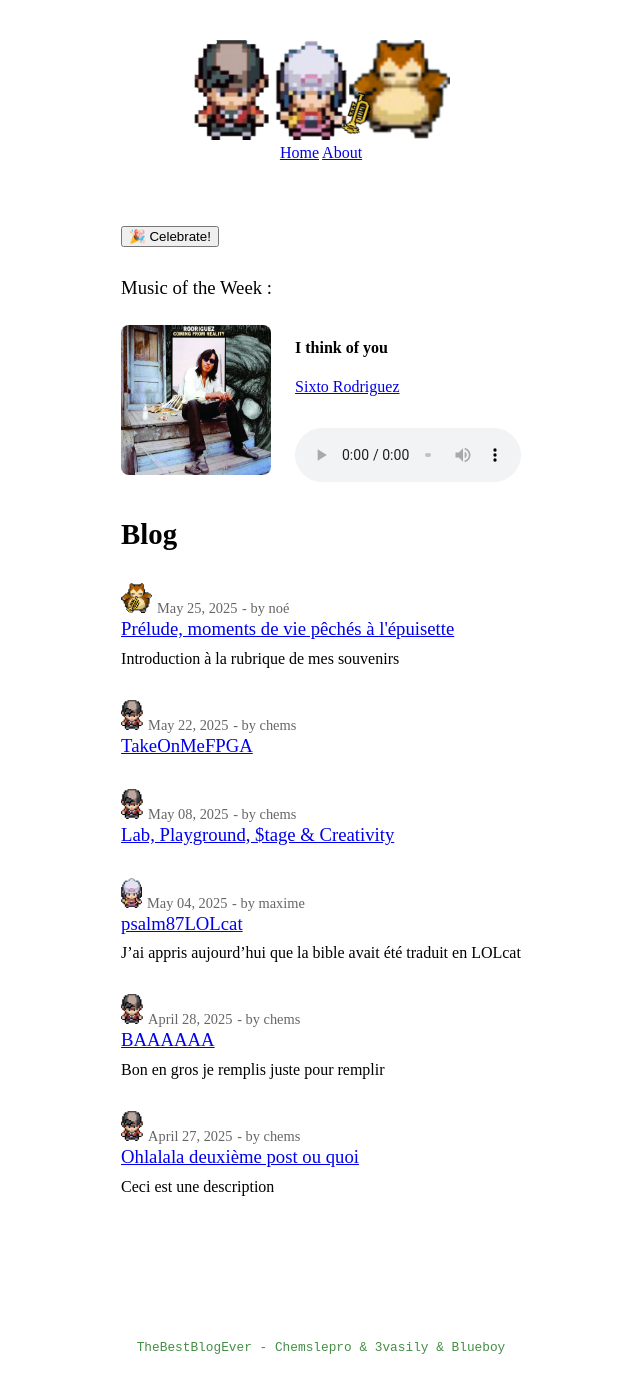
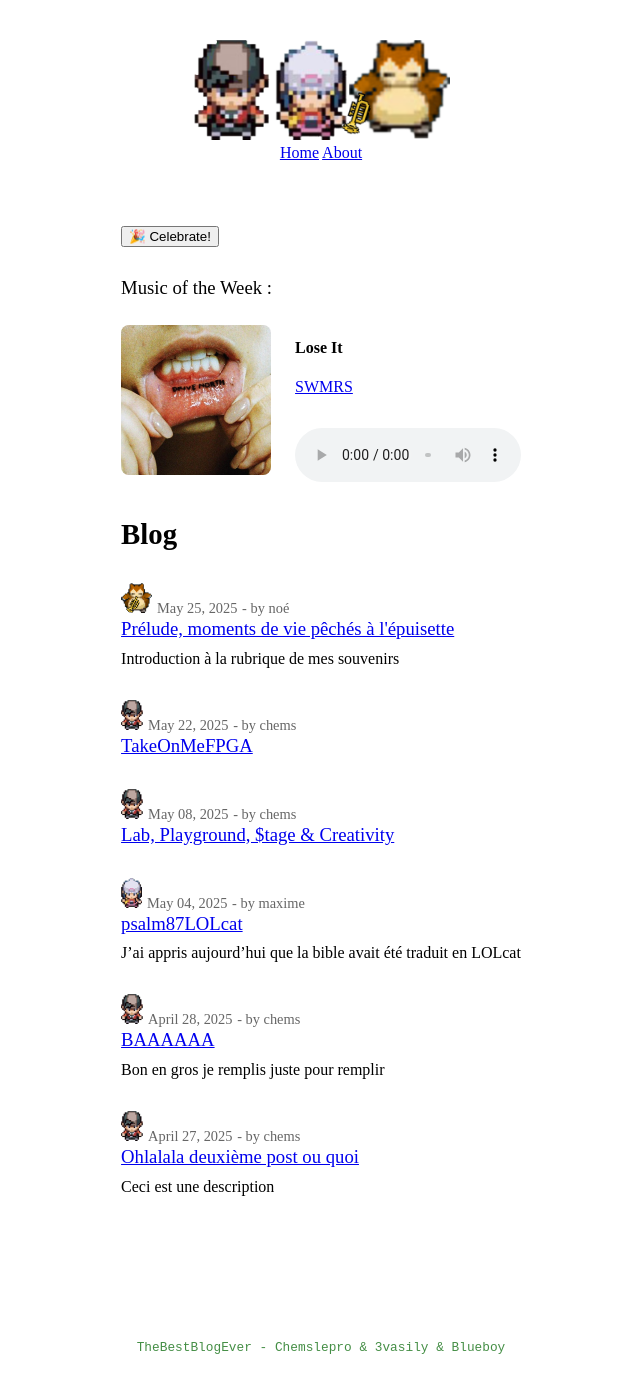
Before and after one commit to 3imaginaryboys3/3imaginaryboys3.github.io, a Jekyll site: the page built from index.markdown, in a window 1280 px wide. Shown: the whole page, without its empty margins (319-959 px from the left). Built offline with Jekyll 4.4.1, drawn with Linux system fonts in a browser that asks for light colours; nearby versions of some CDN libraries; some web fonts are replaced.

Commit message:
Update music.yml

```diff
--- a/_data/music.yml
+++ b/_data/music.yml
@@ -1,5 +1,5 @@
-- title: "I think of you"
-  artist: "Sixto Rodriguez"
-  ref : https://www.youtube.com/watch?v=GXGrDUT_TV0
-  cover: " assets/img/Coming from reality Rodriguez.jpg "
-  audio: " assets/audio/I Think Of You.mp3 "
+- title: "Lose It"
+  artist: "SWMRS"
+  ref : https://fr.wikipedia.org/wiki/SWMRS
+  cover: " assets/img/R-9531942-1482206886-8452.jpg "
+  audio: " assets/audio/LoseIt.mp3 "
```
